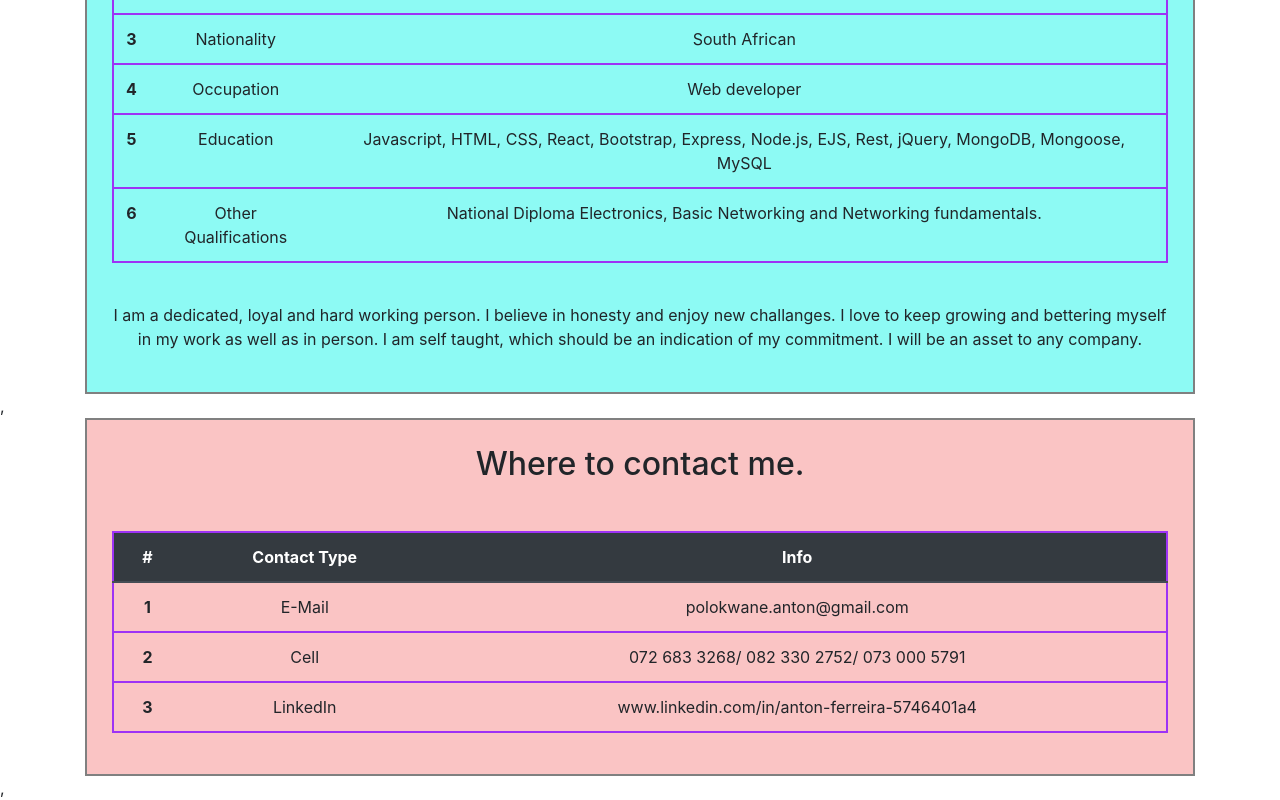
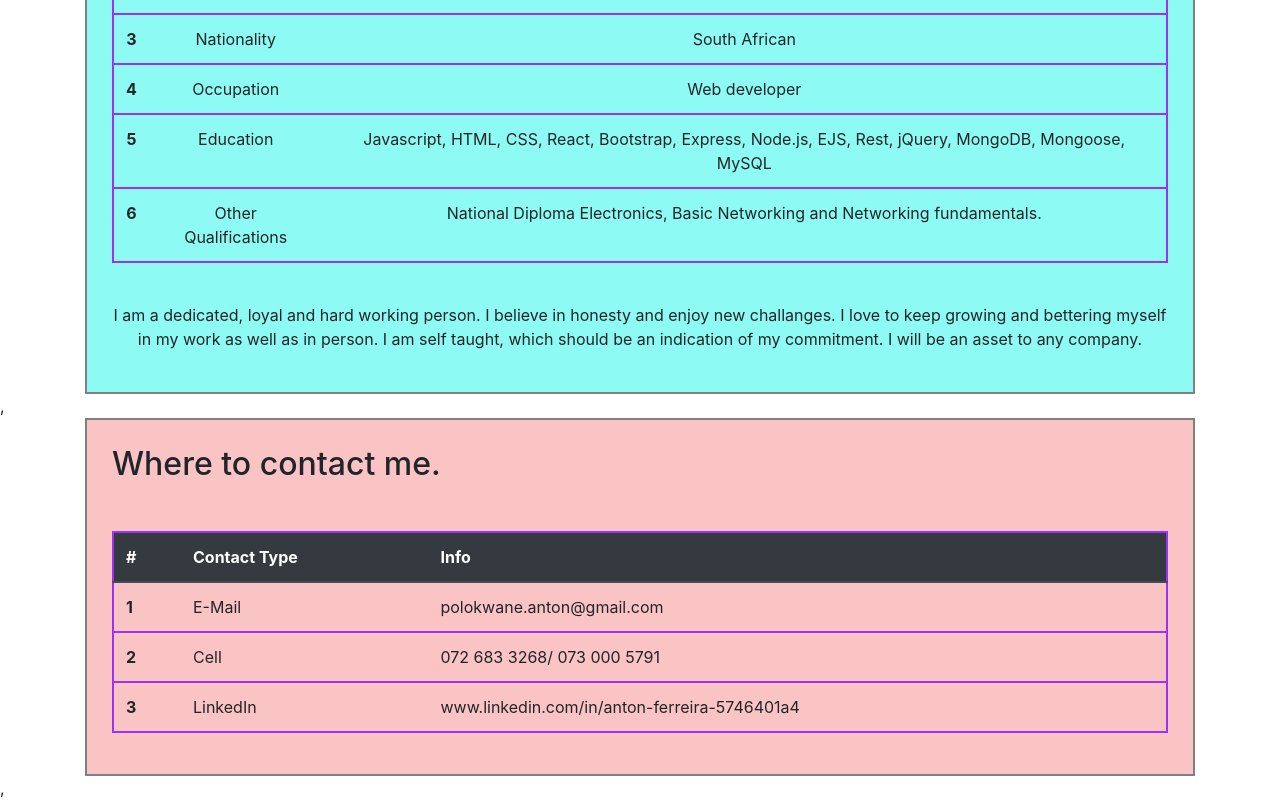
Before and after one commit to Cody352/Anton-Profile, a React (Create React App) app: page / in a window 1280 px wide. Shown: the part 1114-1914 px from the top of the page. Built offline with nearby package versions, Linux system fonts and the light colour scheme.

Commit message:
Changed table settings

```diff
--- a/src/components/contact.jsx
+++ b/src/components/contact.jsx
@@ -24,7 +24,7 @@ class Contact extends React.Component {
               <tr>
                 <th scope="row">2</th>
                 <td>Cell</td>
-                <td>072 683 3268/ 082 330 2752/ 073 000 5791</td>
+                <td>072 683 3268/ 073 000 5791</td>
               </tr>
               <tr>
                 <th scope="row">3</th>
--- a/src/index.css
+++ b/src/index.css
@@ -14,7 +14,6 @@
 
 .contactbody {
   background-color: rgb(250, 196, 196);
-  text-align: center;
   padding: 25px;
   border: 2px solid grey;
 }
```
